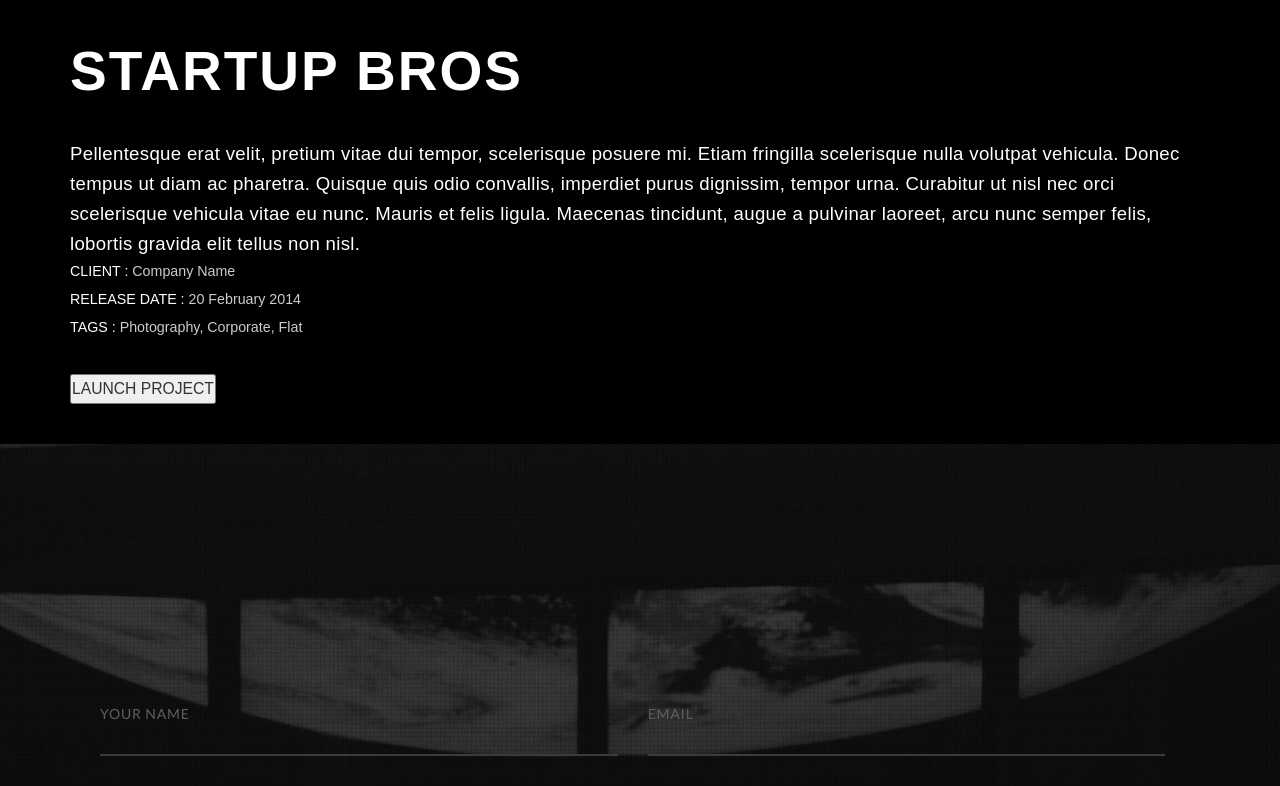
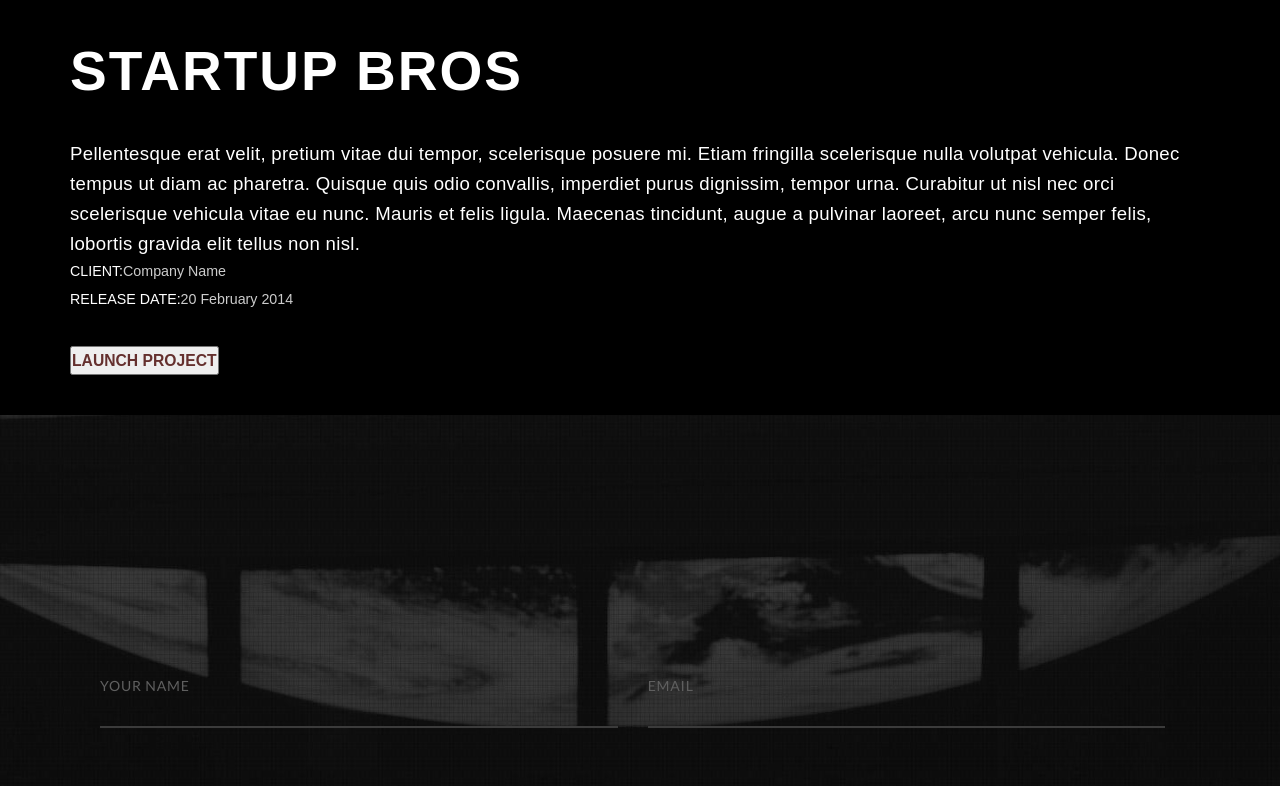
Before and after one commit to samnorris/portfoliowip, a website: page work-detail-1.html in a window 1280 px wide. Shown: the part 693-1479 px from the top of the page. Drawn offline with Linux system fonts and the light colour scheme; files whose address does not match are found by name.

Commit message:
//gallery code cleanup
next task: sass code cleanup in work.scss

```diff
--- a/js/main.js
+++ b/js/main.js
@@ -667,7 +667,6 @@ $(document).ready(function() {
 ///////////////////////////////////////////////////////////////////////////
 
 	$("#mainMenu a,#mainheader a").click(function() {
-		$("#menu-container").removeClass('open');
 		if (location.pathname.replace(/^\//, '') == this.pathname.replace(/^\//, '') && location.hostname == this.hostname) {
 			var target = $(this.hash);
 			target = target.length ? target : $('[name=' + this.hash.slice(1) + ']');
--- a/sass/helpers/_utilities.scss
+++ b/sass/helpers/_utilities.scss
@@ -1,15 +1,4 @@
 @import '../components/base';
-
-footer,
-.push {
-  min-height: 200px;
-}
-
-* {
-  margin: 0;
-  padding: 0;
-}
-
 
 /*IMG FULL WIDTH*/
 .img100 {
@@ -44,10 +33,12 @@ button:hover {
   }
 }
 
-.button:hover {
-  color: $white;
-  background-color: $black;
+button {
+  &:focus, &:visited, &:active {
+    outline: 0;
+  }
 }
+
 
 .btn {
   @include transition(all .3s);
--- a/sass/sections/_work.scss
+++ b/sass/sections/_work.scss
@@ -199,8 +199,8 @@
   position: absolute;
   top: 25%;
   left: 25%;
-  background-color: #c44741;
-  border: 4px solid #FFFFFF;
+  background-color: rgba(196, 71, 65, 0.75);
+  border: 2px solid rgba(255, 255, 255, 0.55);
   transform: rotateZ(45deg);
   animation: turn 4s cubic-bezier(0.86, 0, 0.07, 1) infinite;
   -webkit-transform: rotateZ(45deg);
@@ -346,8 +346,14 @@
   margin-bottom: 35px;
 }
 
-#workdetail p, #workdetail #details span {
-  color: #FFFFFF;
+#workdetail p {
+  margin-bottom: 25px;
+  color: $white;
+}
+
+#workdetail #details span {
+  @include safe-rem(padding-right, 12);
+  color: $red-200;
 }
 
 #workdetail #details {
--- a/work-detail-1.html
+++ b/work-detail-1.html
@@ -129,15 +129,15 @@ Nav Principal
 
 						<ul id="details">
 
-							<li><span>CLIENT : </span>Company Name</li>
+							<li><span>CLIENT:</span>Company Name</li>
 
-							<li><span>RELEASE DATE : </span>20 February 2014</li>
+							<li><span>RELEASE DATE:</span>20 February 2014</li>
 
-							<li><span>TAGS : </span>Photography, Corporate, Flat</li>
+							<!--<li><span>TAGS:</span>Photography, Corporate, Flat</li>-->
 
 						</ul>
 
-						<button type="submit" class="large" href="#">LAUNCH PROJECT</button>
+						<a href="https://www.behance.net/gallery/47278647/StartupBros-UI-concepts-WIP" target="_blank"><button class="large">LAUNCH PROJECT</button></a>
 
 					</article>
 
```
